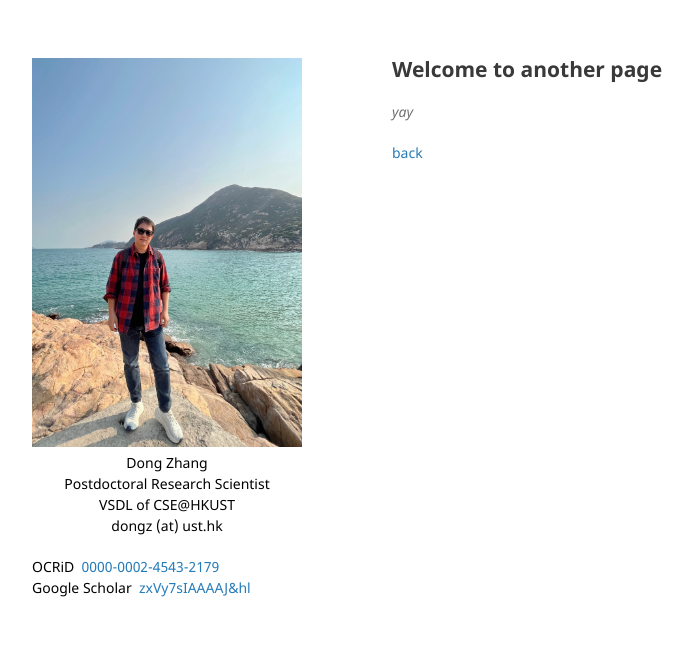
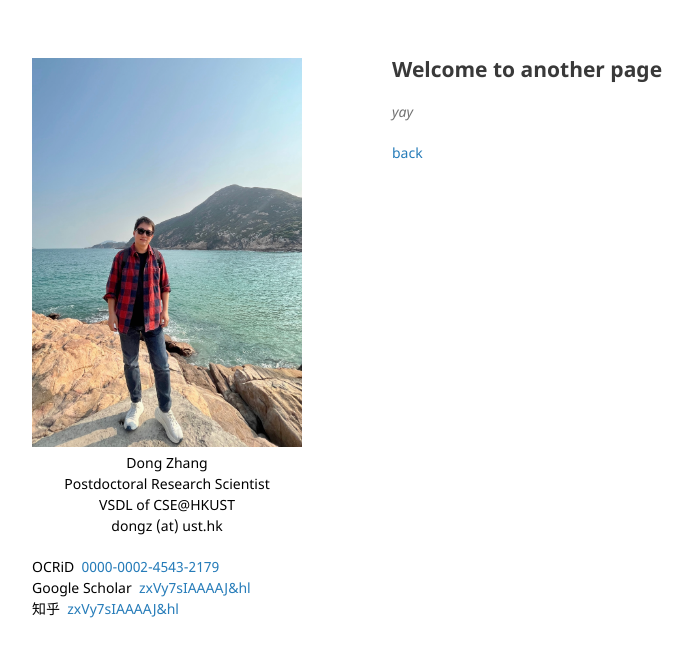
Before and after one commit to ZHANGDONG-NJUST/zhangdong-njust.github.io, a Jekyll site: the page built from another-page.md, in a window 1280 px wide. Shown: the top 657 px of the page, without its empty margins (178-871 px from the left). Built offline with Jekyll 4.4.1, drawn with Linux system fonts in a browser that asks for light colours; our own code applies the rules of GitHub Pages for plain Markdown files.

Commit message:
Update default.html

```diff
--- a/_layouts/default.html
+++ b/_layouts/default.html
@@ -25,7 +25,8 @@
 
         {% if site.github.is_user_page %}
         <p class="view"><font color="black">OCRiD</font>&nbsp <a href="https://orcid.org/0000-0002-4543-2179">0000-0002-4543-2179</a><br>
-          <font color="black">Google Scholar</font>&nbsp <a href="https://scholar.google.com/citations?user=zxVy7sIAAAAJ&hl=zh-CN">zxVy7sIAAAAJ&hl</a>
+          <font color="black">Google Scholar</font>&nbsp <a href="https://scholar.google.com/citations?user=zxVy7sIAAAAJ&hl=zh-CN">zxVy7sIAAAAJ&hl</a><br>
+          <font color="black">知乎</font>&nbsp <a href="https://www.zhihu.com/people/zhang-dong-85">zxVy7sIAAAAJ&hl</a>
         </p>
         {% endif %}
 
```
